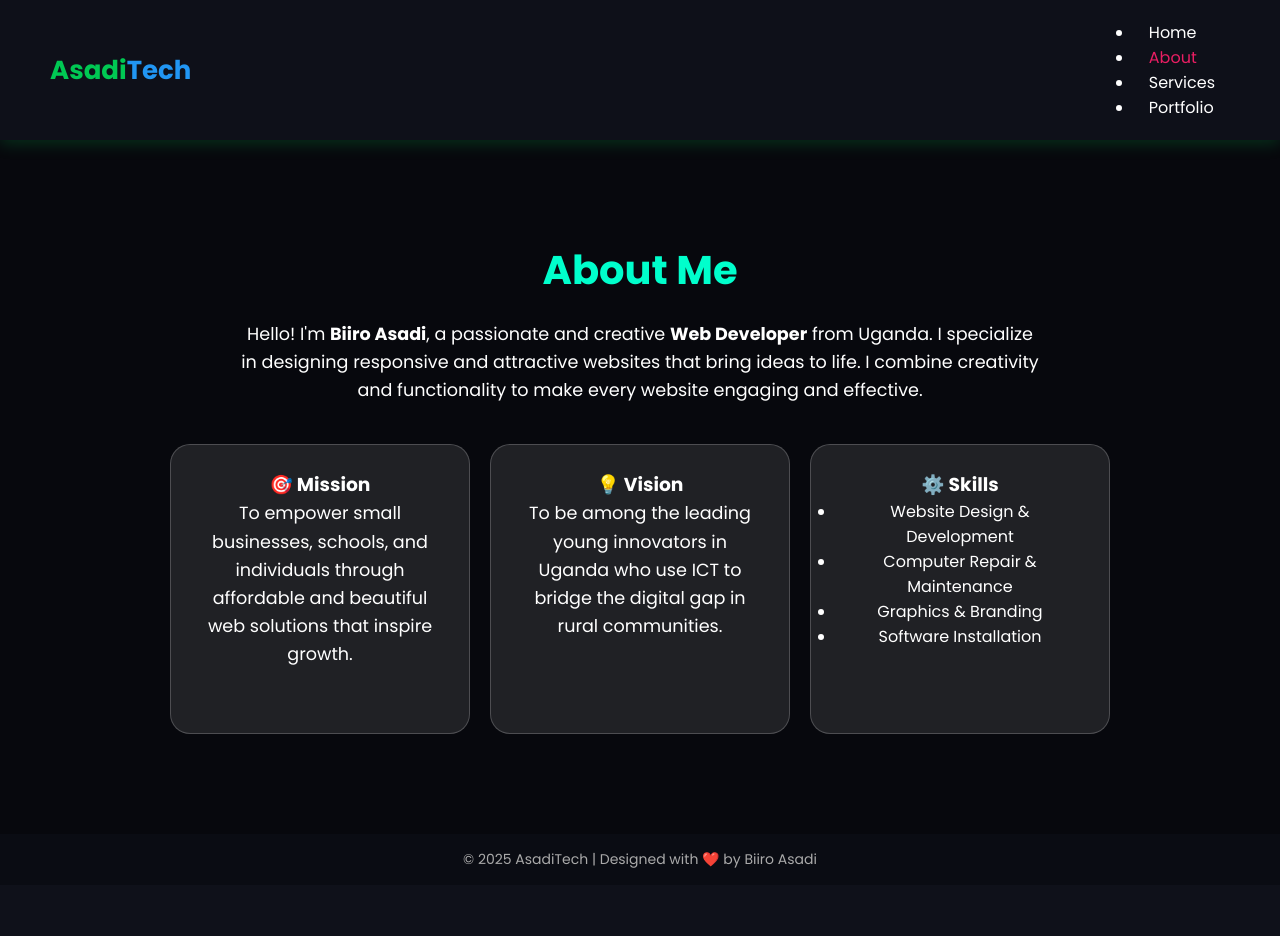
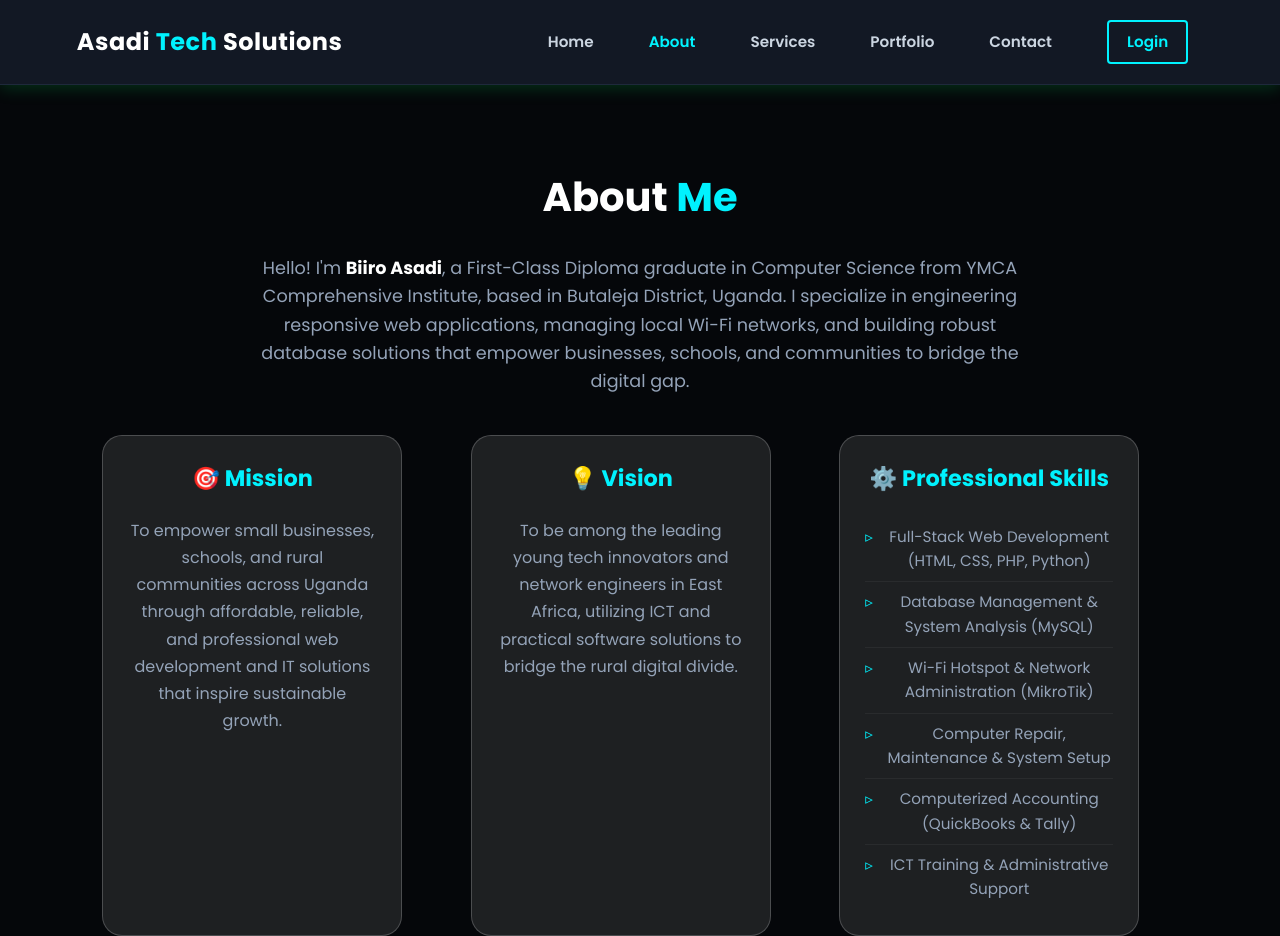
Before and after one commit to biiro123/AsaditechSolutions, a plain HTML site: page about.html in a window 1280 px wide. Shown: the top 936 px of the page. Before the commit the page ends 885 px from the top, so only its background shows below. Drawn offline with Linux system fonts and the light colour scheme.

Commit message:
Update about.html

```diff
--- a/about.html
+++ b/about.html
@@ -3,51 +3,210 @@
 <head>
   <meta charset="UTF-8" />
   <meta name="viewport" content="width=device-width, initial-scale=1.0" />
-  <title>About | AsadiTech</title>
+  <title>About | Asadi Tech Solutions</title>
   <link rel="stylesheet" href="style.css" />
+  <style>
+    /* Modern Wide-Screen Layout & Striking Aesthetics */
+    * { box-sizing: border-box; margin: 0; padding: 0; }
+    body {
+      font-family: 'Segoe UI', Tahoma, Geneva, Verdana, sans-serif;
+      background-color: #0b0e14;
+      color: #f8fafc;
+      line-height: 1.6;
+      width: 100%;
+      overflow-x: hidden;
+    }
+
+    /* Navigation Bar */
+    header {
+      display: flex !important;
+      justify-content: space-between !important;
+      align-items: center !important;
+      padding: 20px 6% !important;
+      background-color: #121824 !important;
+      border-bottom: 1px solid #1e293b !important;
+      position: sticky;
+      top: 0;
+      z-index: 1000;
+      width: 100%;
+    }
+    .logo {
+      font-size: 1.5rem;
+      font-weight: bold;
+      color: #ffffff;
+      letter-spacing: 0.5px;
+    }
+    .logo span { color: #00f2fe; }
+    nav {
+      display: flex;
+      align-items: center;
+      gap: 25px;
+      flex-wrap: wrap;
+    }
+    nav a {
+      text-decoration: none;
+      color: #cbd5e1;
+      font-weight: 600;
+      font-size: 0.95rem;
+      transition: color 0.3s ease;
+    }
+    nav a:hover, nav a.active {
+      color: #00f2fe;
+    }
+    .login-btn {
+      background: transparent;
+      border: 2px solid #00f2fe;
+      color: #00f2fe;
+      padding: 8px 18px;
+      border-radius: 4px;
+      transition: all 0.3s ease;
+    }
+    .login-btn:hover {
+      background: #00f2fe;
+      color: #0b0e14;
+    }
+
+    /* About Section */
+    .about-section {
+      padding: 80px 8%;
+      max-width: 1400px;
+      margin: 0 auto;
+    }
+    .about-container h2 {
+      font-size: 2.5rem;
+      margin-bottom: 25px;
+      color: #ffffff;
+      text-align: center;
+    }
+    .about-container h2 span { color: #00f2fe; }
+    .about-bio {
+      font-size: 1.15rem;
+      color: #94a3b8;
+      max-width: 900px;
+      margin: 0 auto 50px auto;
+      text-align: center;
+      line-height: 1.8;
+    }
+    .about-bio strong { color: #ffffff; }
+
+    /* Cards Grid */
+    .about-cards {
+      display: grid;
+      grid-template-columns: repeat(auto-fit, minmax(300px, 1fr));
+      gap: 30px;
+      margin-top: 40px;
+    }
+    .card {
+      background-color: #121824;
+      border: 1px solid #1e293b;
+      border-radius: 10px;
+      padding: 35px;
+      transition: transform 0.3s, border-color 0.3s;
+    }
+    .card:hover {
+      transform: translateY(-5px);
+      border-color: #00f2fe;
+    }
+    .card h3 {
+      font-size: 1.4rem;
+      margin-bottom: 20px;
+      color: #00f2fe;
+    }
+    .card p {
+      color: #94a3b8;
+      font-size: 1rem;
+      line-height: 1.7;
+    }
+    .card ul {
+      list-style-type: none;
+      padding: 0;
+    }
+    .card ul li {
+      color: #94a3b8;
+      padding: 8px 0;
+      border-bottom: 1px solid rgba(255, 255, 255, 0.05);
+      font-size: 0.95rem;
+      position: relative;
+      padding-left: 20px;
+    }
+    .card ul li::before {
+      content: "▹";
+      position: absolute;
+      left: 0;
+      color: #00f2fe;
+    }
+    .card ul li:last-child {
+      border-bottom: none;
+    }
+
+    /* Footer */
+    footer {
+      text-align: center;
+      padding: 30px;
+      background-color: #121824;
+      color: #64748b;
+      border-top: 1px solid #1e293b;
+      font-size: 0.95rem;
+      margin-top: 60px;
+    }
+
+    @media (max-width: 768px) {
+      .about-container h2 { font-size: 2rem; }
+      header { padding: 15px 5%; }
+    }
+  </style>
 </head>
 <body>
+
+  <!-- Navigation Bar -->
   <header>
-    <h1 class="logo">Asadi<span>Tech</span></h1>
+    <div class="logo">Asadi <span>Tech</span> Solutions</div>
     <nav>
-      <ul>
-        <li><a href="index.html">Home</a></li>
-        <li><a href="about.html" class="active">About</a></li>
-        <li><a href="services.html">Services</a></li>
-        <li><a href="portfolio.html">Portfolio</a></li>
-      </ul>
+      <a href="index.html">Home</a>
+      <a href="about.html" class="active">About</a>
+      <a href="services.html">Services</a>
+      <a href="portfolio.html">Portfolio</a>
+      <a href="contact.html">Contact</a>
+      <a href="login.html" class="login-btn">Login</a>
     </nav>
   </header>
 
+  <!-- About Section -->
   <section class="about-section">
     <div class="about-container">
-      <h2>About Me</h2>
-      <p>Hello! I'm <strong>Biiro Asadi</strong>, a passionate and creative <strong>Web Developer</strong> from Uganda. I specialize in designing responsive and attractive websites that bring ideas to life. I combine creativity and functionality to make every website engaging and effective.</p>
+      <h2>About <span>Me</span></h2>
+      <p class="about-bio">
+        Hello! I'm <strong>Biiro Asadi</strong>, a First-Class Diploma graduate in Computer Science from YMCA Comprehensive Institute, based in Butaleja District, Uganda. I specialize in engineering responsive web applications, managing local Wi-Fi networks, and building robust database solutions that empower businesses, schools, and communities to bridge the digital gap.
+      </p>
 
       <div class="about-cards">
         <div class="card">
           <h3>🎯 Mission</h3>
-          <p>To empower small businesses, schools, and individuals through affordable and beautiful web solutions that inspire growth.</p>
+          <p>To empower small businesses, schools, and rural communities across Uganda through affordable, reliable, and professional web development and IT solutions that inspire sustainable growth.</p>
         </div>
         <div class="card">
           <h3>💡 Vision</h3>
-          <p>To be among the leading young innovators in Uganda who use ICT to bridge the digital gap in rural communities.</p>
+          <p>To be among the leading young tech innovators and network engineers in East Africa, utilizing ICT and practical software solutions to bridge the rural digital divide.</p>
         </div>
         <div class="card">
-          <h3>⚙️ Skills</h3>
+          <h3>⚙️ Professional Skills</h3>
           <ul>
-            <li>Website Design & Development</li>
-            <li>Computer Repair & Maintenance</li>
-            <li>Graphics & Branding</li>
-            <li>Software Installation</li>
+            <li>Full-Stack Web Development (HTML, CSS, PHP, Python)</li>
+            <li>Database Management & System Analysis (MySQL)</li>
+            <li>Wi-Fi Hotspot & Network Administration (MikroTik)</li>
+            <li>Computer Repair, Maintenance & System Setup</li>
+            <li>Computerized Accounting (QuickBooks & Tally)</li>
+            <li>ICT Training & Administrative Support</li>
           </ul>
         </div>
       </div>
     </div>
   </section>
 
+  <!-- Footer -->
   <footer>
-    <p>© 2025 AsadiTech | Designed with ❤️ by Biiro Asadi</p>
+    <p>© 2026 Asadi Tech Solutions | Designed with ❤️ by Biiro Asadi</p>
   </footer>
+
 </body>
 </html>
```
